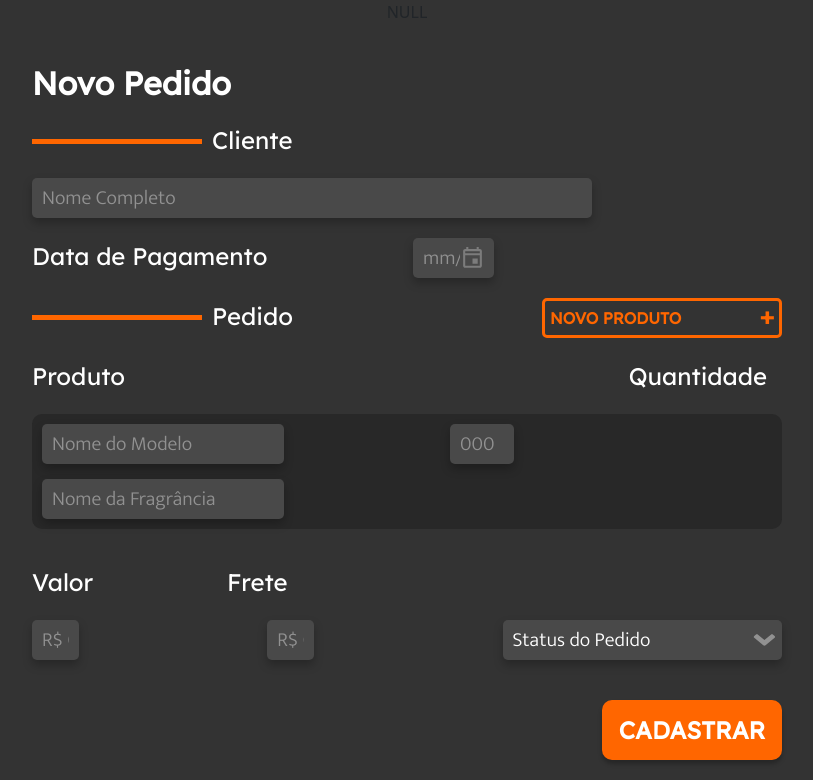
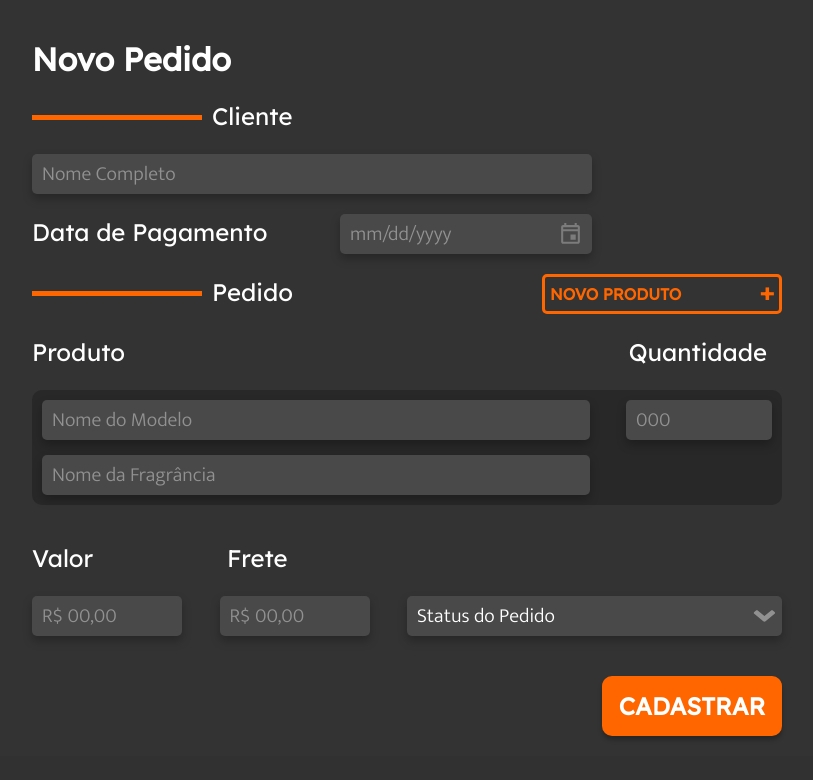
Before and after one commit to thayM/TCC_Amazing-Custom, a PHP site: page /appAdmin/cadPedido.php in a window 1280 px wide. Shown: the part 80-860 px from the top of the page, without its empty margins (233-1046 px from the left). After the commit the page ends 816 px from the top, so only its background shows below. Run offline with PHP 8.4, Linux system fonts and the light colour scheme; the visitor is signed in with stand-in values (Sample User, id 1); data comes from the database, SQL or seed files in the repository; some libraries are stand-ins or nearby versions.

Commit message:
fix css validacao pedido -- fix readme

```diff
--- a/Admin/appAdmin/cadPedido.php
+++ b/Admin/appAdmin/cadPedido.php
@@ -7,7 +7,7 @@ $errors = $_SESSION['errors'] ?? null;
 unset($_SESSION['errors']);
 
 $valores = $_SESSION["valores"][0] ?? null;
-$produtos = [["","",""]];
+$produtos = [["", "", ""]];
 if (isset($_SESSION['valores'][1])) {
   $produtos = json_decode($_SESSION['valores'][1]);
 }
@@ -16,7 +16,6 @@ if (!isset($_SESSION['loggIn'])) {
   header("Location: ../index.php");
 }
 $estado = $valores['estado_pedido'] ?? 0;
-var_dump($valores);
 $sqlClientes = $conn->query("SELECT * FROM CLIENTE");
 $clientes = $sqlClientes->fetchAll(PDO::FETCH_OBJ);
 
@@ -44,7 +43,7 @@ $fragrancias = $sqlFragrancias->fetchAll(PDO::FETCH_OBJ);
         </div>
         <div class="infomacao_cliente"></div>
         <div class="listagem_items" id="resultPesquisaCli"></div>
-        <div class="d-flex justify-content-between">
+        <div class="data__container d-flex justify-content-between">
           <label for="dataPag">Data de Pagamento</label>
           <div class="input__field d-flex flex-column">
             <input value="<?= ($valores) ? $valores['data_ped'] : null ?>" name="data_ped" type="date" class="data" id="dataPag">
@@ -72,19 +71,19 @@ $fragrancias = $sqlFragrancias->fetchAll(PDO::FETCH_OBJ);
 
           <div class="produto_content d-flex flex-column produto-0">
             <div class="d-flex justify-content-between align-items-center">
-              <div class="input__field d-flex flex-column">
-                <input value="<?=$produtos[0][0]?>" name="modelo" id="modelo" class="modelos produto_select w-75" placeholder="Nome do Modelo" autocomplete="off" onkeyup="filtroModelo(this.value, 'produto-0')">
+              <div class="input__field d-flex flex-column w-75">
+                <input value="<?= $produtos[0][0] ?>" name="modelo" id="modelo" class="modelos produto_select " placeholder="Nome do Modelo" autocomplete="off" onkeyup="filtroModelo(this.value, 'produto-0')">
                 <span class="error"><?= (isset($errors['modelo'][0])) ? $errors["modelo"][0] : null ?></span>
               </div>
               <div class="listagem_items pesquisaModelo resultPesquisaModelo_produto-0"></div>
-              <div class="input__field d-flex flex-column">
-                <input value="<?=$produtos[0][2]?>" type="number" name="quantidade" id="numModel" class="quantidade produto_input" placeholder="000">
+              <div class="input__field-produto d-flex flex-column">
+                <input value="<?= $produtos[0][2] ?>" type="number" name="quantidade" id="numModel" class="quantidade produto_input" placeholder="000">
                 <span class="error"><?= (isset($errors['quantidade'][0])) ? $errors["quantidade"][0] : null ?></span>
               </div>
             </div>
             <div class="d-flex justify-content-between align-items-center">
-              <div class="input__field d-flex flex-column">
-                <input value="<?=$produtos[0][1]?>" name="fragrancia" type="text" placeholder="Nome da Fragrância" class="fragrancias nome" id="nomeFrag" autocomplete="off" onkeyup="filtroFrag(this.value, 'produto-0')">
+              <div class="input__field-frag d-flex flex-column">
+                <input value="<?= $produtos[0][1] ?>" name="fragrancia" type="text" placeholder="Nome da Fragrância" class="fragrancias nome" id="nomeFrag" autocomplete="off" onkeyup="filtroFrag(this.value, 'produto-0')">
                 <span class="error"><?= (isset($errors['fragrancia'][0])) ? $errors["fragrancia"][0] : null ?></span>
               </div>
               <div class="listagem_items pesquisaFrag resultPesquisaFrag_produto-0 "></div>
@@ -95,28 +94,31 @@ $fragrancias = $sqlFragrancias->fetchAll(PDO::FETCH_OBJ);
           foreach ($produtos as $key => $value) {
             if ($key > 0) {
           ?>
+            <div>
               <div class="produto_content d-flex flex-column produto-<?= $key ?>">
                 <div class="d-flex justify-content-between align-items-center">
-                  <div class="input__field d-flex flex-column">
-                    <input value="<?=$value[0]?>" name="modelo" id="modelo" class="modelos produto_select w-75" placeholder="Nome do Modelo" autocomplete="off" onkeyup="filtroModelo(this.value, 'produto-<?= $key ?>')">
+                  <div class="input__field d-flex flex-column w-75">
+                    <input value="<?= $value[0] ?>" name="modelo" id="modelo" class="modelos produto_select " placeholder="Nome do Modelo" autocomplete="off" onkeyup="filtroModelo(this.value, 'produto-<?= $key ?>')">
                     <span class="error"><?= (isset($errors['modelo'][$key])) ? $errors["modelo"][$key] : null ?></span>
                   </div>
                   <div class="listagem_items pesquisaModelo resultPesquisaModelo_produto-<?= $key ?>"></div>
-                  <div class="input__field d-flex flex-column">
-                    <input value="<?=$value[2]?>" type="number" name="quantidade" id="numModel" class="quantidade produto_input" placeholder="000">
+                  <div class="input__field-produto d-flex flex-column">
+                    <input value="<?= $value[2] ?>" type="number" name="quantidade" id="numModel" class="quantidade produto_input" placeholder="000">
                     <span class="error"><?= (isset($errors['quantidade'][$key])) ? $errors["quantidade"][$key] : null ?></span>
                   </div>
                 </div>
                 <div class="d-flex justify-content-between align-items-center">
-                  <div class="input__field d-flex flex-column">
-                    <input value="<?=$value[1]?>" name="fragrancia" type="text" placeholder="Nome da Fragrância" class="fragrancias nome" id="nomeFrag" autocomplete="off" onkeyup="filtroFrag(this.value, 'produto-<?= $key ?>')">
+                  <div class="input__field-frag d-flex flex-column">
+                    <input value="<?= $value[1] ?>" name="fragrancia" type="text" placeholder="Nome da Fragrância" class="fragrancias nome" id="nomeFrag" autocomplete="off" onkeyup="filtroFrag(this.value, 'produto-<?= $key ?>')">
                     <span class="error"><?= (isset($errors['fragrancia'][$key])) ? $errors["fragrancia"][$key] : null ?></span>
                   </div>
-                  <a href="javascript:excluirProduto('produto-<?= $key ?>')" class="produto_lixeira">
+                  <div class="listagem_items pesquisaFrag resultPesquisaFrag_produto-<?= $key ?>"></div>
+                  <a href="javascript:excluirProduto('<?=$key?>')" class="produto_lixeira">
                     <img src="../assets/icons/trash-alt.svg" alt="lixeira">
                   </a>
                 </div>
               </div>
+            </div>
           <?php
             }
           }
@@ -129,20 +131,20 @@ $fragrancias = $sqlFragrancias->fetchAll(PDO::FETCH_OBJ);
           <span class="w-75">Frete</span>
         </div>
         <div class="d-flex justify-content-between">
-          <div class="input__field d-flex flex-column">
-            <input  disabled name="valor" type="text" id="valor" disable class="preco produto_input">
+          <div class="input__field-produto d-flex flex-column">
+            <input disabled name="valor" type="text" id="valor" disable class="preco produto_input">
             <span class='error'><?= (isset($errors['valor'])) ? $errors["valor"] : null ?></span>
           </div>
-          <div class="input__field d-flex flex-column">
+          <div class="input__field-produto d-flex flex-column">
             <input value="<?= ($valores) ? $valores['frete'] : null ?>" name="frete" type="text" id="frete" class="preco produto_input">
             <span class='error'><?= (isset($errors['frete'])) ? $errors["frete"] : null ?></span>
           </div>
           <select value="" name="estado_pedido" id="status" class="w-50">
             <option value="" selected hidden>Status do Pedido</option>
-            <option value="1"<?= ($estado==1) ? 'selected' : "" ?>>Pagamento Aprovado</option>
-            <option value="2"<?= ($estado==2) ? 'selected' : "" ?>>Arte Finalizada</option>
-            <option value="3"<?= ($estado==3) ? 'selected' : "" ?>>Em Produção</option>
-            <option value="4"<?= ($estado==4) ? 'selected' : "" ?>>Enviado</option>
+            <option value="1" <?= ($estado == 1) ? 'selected' : "" ?>>Pagamento Aprovado</option>
+            <option value="2" <?= ($estado == 2) ? 'selected' : "" ?>>Arte Finalizada</option>
+            <option value="3" <?= ($estado == 3) ? 'selected' : "" ?>>Em Produção</option>
+            <option value="4" <?= ($estado == 4) ? 'selected' : "" ?>>Enviado</option>
           </select>
         </div>
         <div class="btn-cadastro d-flex justify-content-end p-0 w-100">
@@ -156,7 +158,7 @@ $fragrancias = $sqlFragrancias->fetchAll(PDO::FETCH_OBJ);
 </body>
 <script>
   var index = 1
-  var index = <?=count($produtos)?>
+  var index = <?= count($produtos) ?>
 </script>
 
 </html>
--- a/Admin/appAdmin/functions/validacao/validate_pedido.php
+++ b/Admin/appAdmin/functions/validacao/validate_pedido.php
@@ -25,7 +25,7 @@ foreach ($produtos as $key => $value) {
     $fragrancia->execute();
     if($fragrancia->rowCount()!=1) $errors["fragrancia"][$key] = "Esta fragrancia é invalida*";
 
-    if(is_numeric($value[2])==1 || empty($value[2])) $errors["quantidade"][$key] = "Esta quantidade é invalida*";
+    if(is_numeric($value[2])==1 || empty($value[2])) $errors["quantidade"][$key] = "Quantidade inválida*";
 }
 
 if(is_numeric($valor)==1 || empty($valor)) $errors["valor"] = "Este valor é invalido*";
--- a/Admin/assets/css/style_cadPedido.css
+++ b/Admin/assets/css/style_cadPedido.css
@@ -39,7 +39,7 @@ input[type="date"]::-webkit-calendar-picker-indicator {
   cursor: pointer;
 }
 
-.content_form-cliente .data{
+.data__container .input__field{
   width: 45%;
 }
 
@@ -107,14 +107,14 @@ input[type="date"]::-webkit-calendar-picker-indicator {
   margin-bottom: 15px;
   padding: 10px;
   width: 750px;
-  height: 115px;
+  min-height: 115px;
   border-radius: 10px;
   gap: 15px;
   background: rgba(27, 27, 27, 0.46);
   position: relative;
 }
 
-.produto_input{
+.input__field-produto{
   width: 20%;
 }
 
@@ -125,7 +125,7 @@ input[type="date"]::-webkit-calendar-picker-indicator {
   filter: brightness(70%);
 }
 
-#nomeFrag{
+.input__field-frag{
   width: 75%;
 }
 
--- a/Admin/assets/js/cadPedido.js
+++ b/Admin/assets/js/cadPedido.js
@@ -1,17 +1,25 @@
 // CAD PEDIDO
 const divProdutos = document.querySelector(".container_produtos");
-const produto = `<div class="produto_content d-flex flex-column produto-0">
+const produto = `
+<div class="produto_content d-flex flex-column produto-0">
   <div class="d-flex justify-content-between align-items-center">
-  <input name="modelo" id="modelo" class="modelos produto_select w-75" placeholder="Nome do Modelo" autocomplete="off" onkeyup="filtroModelo(this.value, 'produto-0')">
+    <div class="input__field d-flex flex-column w-75">
+      <input name="modelo" id="modelo" class="modelos produto_select " placeholder="Nome do Modelo" autocomplete="off" onkeyup="filtroModelo(this.value, 'produto-0')">
+    </div>
     <div class="listagem_items pesquisaModelo resultPesquisaModelo_produto-0"></div>
+    <div class="input__field-produto d-flex flex-column">
       <input type="number" name="quantidade" id="numModel" class="quantidade produto_input" placeholder="000">
     </div>
+  </div>
   <div class="d-flex justify-content-between align-items-center">
+    <div class="input__field-frag d-flex flex-column">
       <input name="fragrancia" type="text" placeholder="Nome da Fragrância" class="fragrancias nome" id="nomeFrag" autocomplete="off" onkeyup="filtroFrag(this.value, 'produto-0')">
+    </div>
     <div class="listagem_items pesquisaFrag resultPesquisaFrag_produto-0 "></div>
     <!-- lixeira -->
   </div>
-</div>`;
+</div>
+`;
 var respostaGetValor =[]
 
 async function getValor(modeloNome) {
```
Also changed, not shown: README.md. Lines whose indentation alone changed are shown as unchanged.
